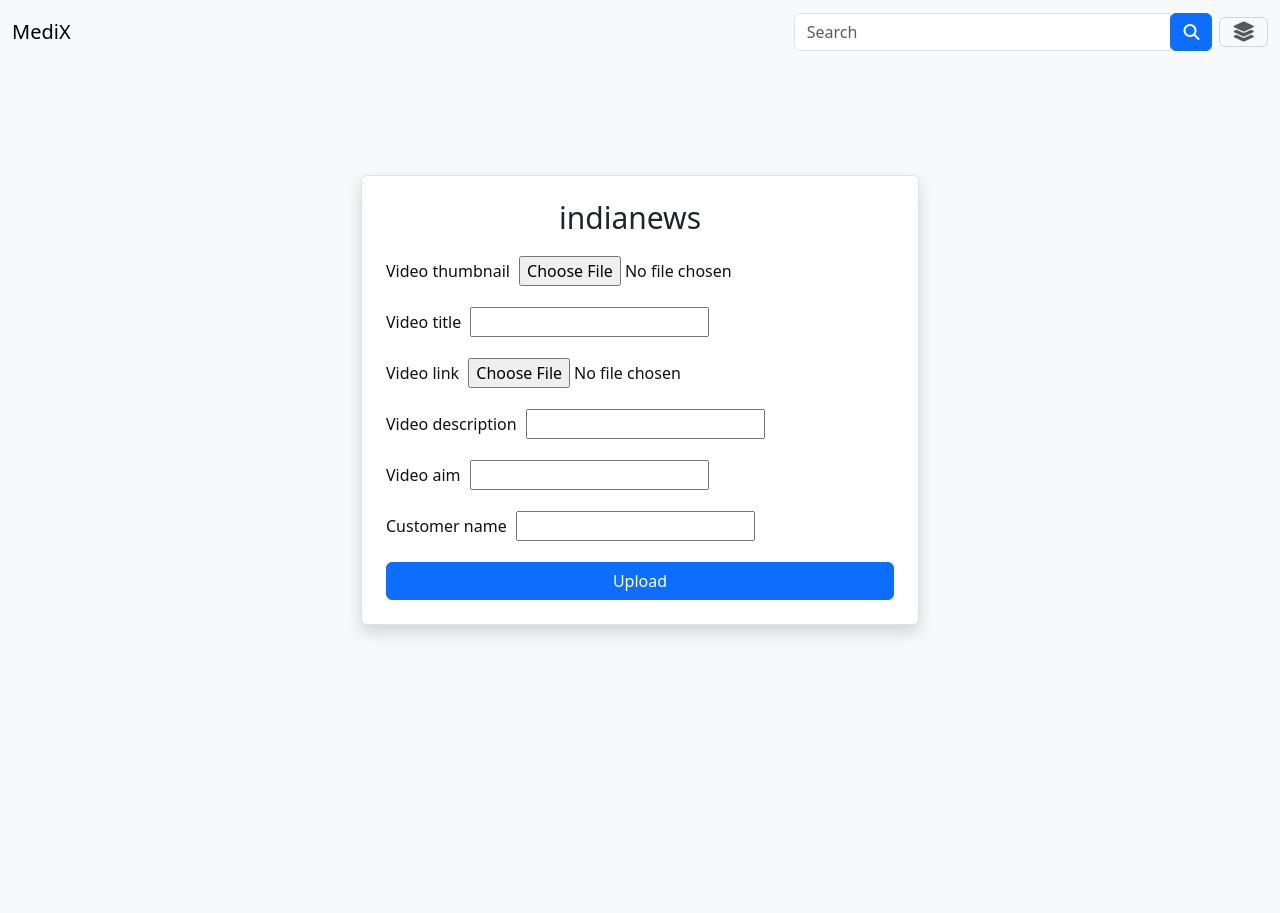
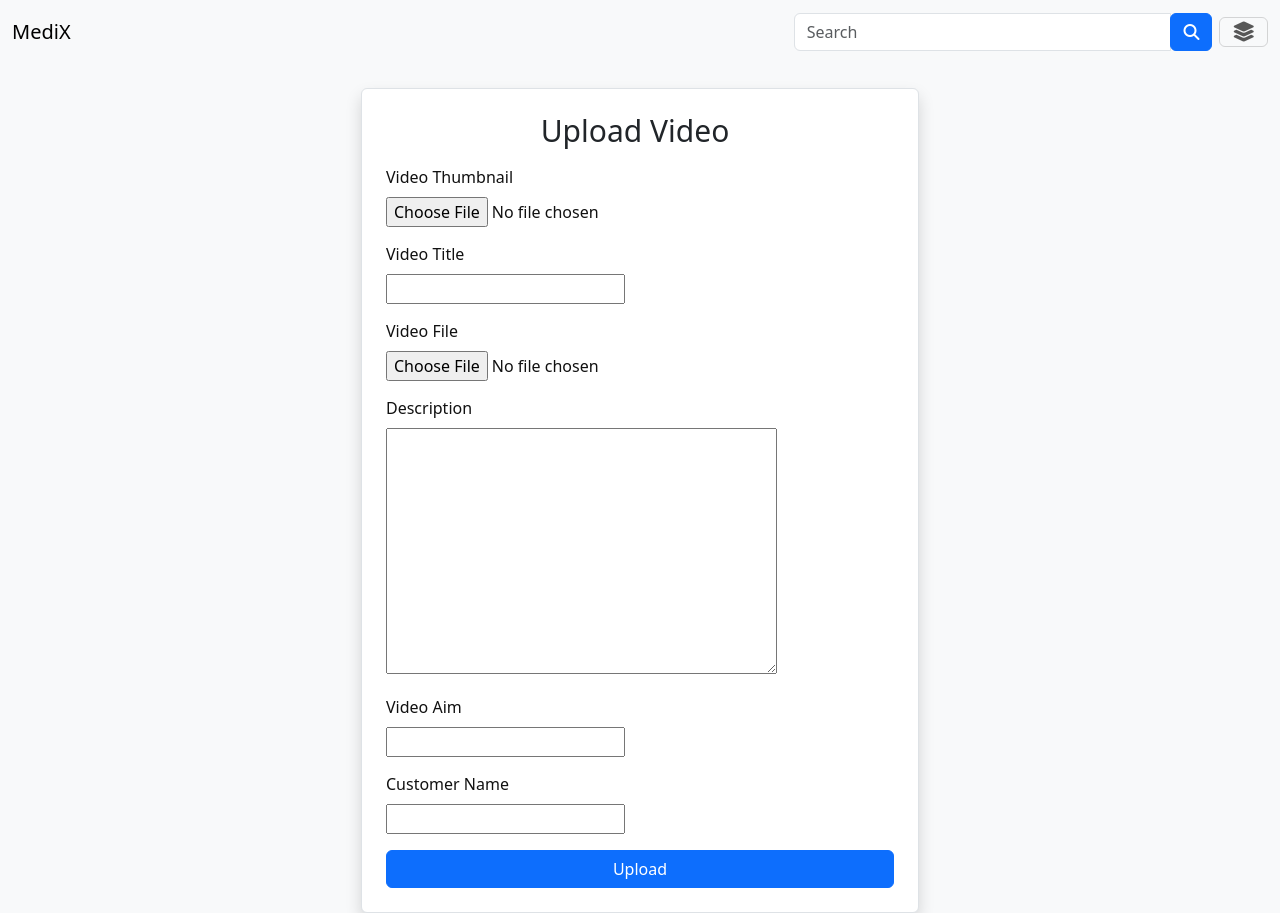
Before and after one commit to sureshdulupolai/MediX, a Django app: page /videoupload/ in a window 1280 px wide. Before the commit the page ends 636 px from the top, so only its background shows below. Run offline with Django 5.2, Linux system fonts and the light colour scheme; a user stored in the database is signed in.

Commit message:
changed a upload video template and model formate

```diff
--- a/templates/video-upload.html
+++ b/templates/video-upload.html
@@ -1,5 +1,6 @@
 {% extends 'base.html' %}
 {% block body %}
+
 <style>
     input:focus, textarea:focus, select:focus {
         outline: none !important;
@@ -9,49 +10,75 @@
     body {
         background-color: #f8f9fa;
     }
-    .su-1{
+    .form-container {
         height: 100vh;
     }
-    .su-2{
+    .form-box {
         width: 50%;
+        max-width: 600px; /* Adjust width */
     }
-    .su-3{
+    .form-title {
         font-size: 30px;
-        margin-left: -20px;
+        margin-left: -10px;
     }
-    .su-4{
-        margin-top: 20px;
+    /* .form-label {
+        font-weight: bold;
+    } */
+    .field-container {
+        margin-top: 15px;
     }
-    .su-5{
-        margin-left: 5px;
+    .mg-top{
+        position: relative;
+        top: 100px;
     }
 </style>
 
-<div class="container d-flex justify-content-center align-items-center su-1">
-    <div class="p-4 border rounded shadow bg-white su-2">
-        <h2 class="text-center text-dark su-3">indianews</h2>
+<div class="container d-flex justify-content-center align-items-center form-container mg-top">
+    <div class="p-4 border rounded shadow bg-white form-box">
+        <h2 class="text-center text-dark form-title">Upload Video</h2>
 
         {% if messages %}
-            <div class="alert alert-info su-4">
+            <div class="alert alert-info mt-3">
                 {% for message in messages %}
                     {{ message }}
                 {% endfor %}
             </div>
         {% endif %}
 
-        <form method="POST" enctype="multipart/form-data" class="su-4">
-            <!-- {{ csrf_token }} -->
+        <form method="POST" enctype="multipart/form-data" class="mt-3">
+            {% csrf_token %}
 
-            {% for field in form %}
-                {% if field.name in "video_thumbnail video_title video_link video_description video_aim customer_name" %}
-                    <div class="mb-3">
-                        <label for="{{ field.id_for_label }}" class="form-label">{{ field.label }}</label>
-                        <span class="su-5">{{ field }} </span>
-                    </div>
-                {% endif %}
-            {% endfor %}
+            <div class="field-container">
+                <label class="form-label" for="{{ form.video_thumbnail.id_for_label }}">Video Thumbnail</label>
+                <div>{{ form.video_thumbnail }}</div>
+            </div>
 
-            <button type="submit" class="btn btn-primary w-100">Upload</button>
+            <div class="field-container">
+                <label class="form-label" for="{{ form.video_title.id_for_label }}">Video Title</label>
+                <div>{{ form.video_title }}</div>
+            </div>
+
+            <div class="field-container">
+                <label class="form-label" for="{{ form.video_link.id_for_label }}">Video File</label>
+                <div>{{ form.video_link }}</div>
+            </div>
+
+            <div class="field-container">
+                <label class="form-label" for="{{ form.video_description.id_for_label }}">Description</label>
+                <div>{{ form.video_description }}</div>
+            </div>
+
+            <div class="field-container">
+                <label class="form-label" for="{{ form.video_aim.id_for_label }}">Video Aim</label>
+                <div>{{ form.video_aim }}</div>
+            </div>
+
+            <div class="field-container">
+                <label class="form-label" for="{{ form.customer_name.id_for_label }}">Customer Name</label>
+                <div>{{ form.customer_name }}</div>
+            </div>
+
+            <button type="submit" class="btn btn-primary w-100 mt-3">Upload</button>
         </form>
     </div>
 </div>
--- a/videos/models.py
+++ b/videos/models.py
@@ -7,7 +7,7 @@ class VideoDetails(models.Model):
     video_thumbnail = models.ImageField(upload_to='thum/')
     video_title = models.CharField(max_length=200)
     video_link = models.FileField(upload_to='video/')
-    video_description = models.CharField(max_length=5000)
+    video_description = models.TextField(max_length=5000)
     created_date = models.DateField(default=timezone.now)
     video_aim = models.CharField(max_length=100)
     customer_name = models.CharField(max_length=100)
```
Also changed, not shown: templates/check-videopage.html (+33 -15 lines), db.sqlite3, videos/migrations/0008_alter_videodetails_video_description.py (added).
